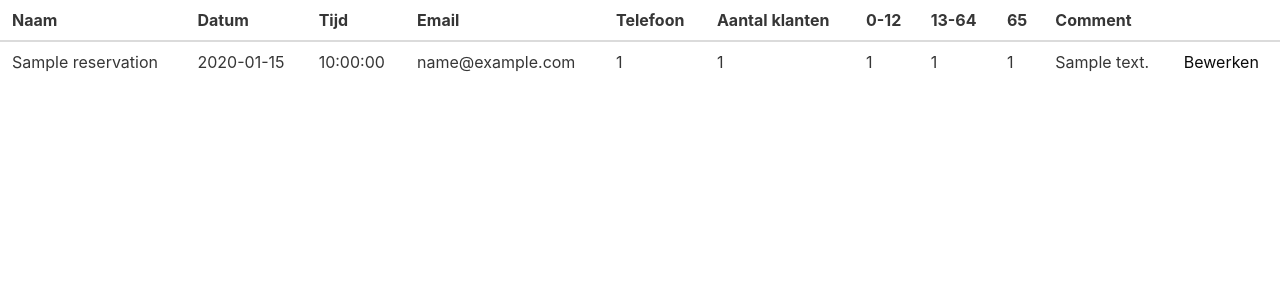
After one commit to Priy4s/CLE2, a PHP site: page /admin_page/reservation_detail.php?id=1 in a window 1280 px wide. The commit adds this page. Shown: the top 300 px of the page. Run offline with PHP 8.4, Linux system fonts and the light colour scheme; tables that the repository leaves empty hold one stand-in row (values such as "Sample post").

```diff
--- /dev/null
+++ b/admin_page/reservation_detail.php
@@ -0,0 +1,75 @@
+<?php
+session_start();
+
+//May I visit this page?
+//if (!isset($_SESSION['user_id'])) {
+//    header("Location: index.php");
+//}
+
+/** @var mysqli $db */
+require_once "../includes/database.php";
+
+$customerId = mysqli_escape_string($db, $_GET['id']);
+
+$query = "SELECT * FROM reservations WHERE id = '$customerId'" ;
+$result = mysqli_query($db, $query) or die ('Error: ' . $query);
+
+//Loop through the result to create a custom array
+$reservation = [];
+while ($row = mysqli_fetch_assoc($result)) {
+    $reservation[] = $row;
+}
+
+
+
+?>
+
+<!doctype html>
+<html lang="en">
+<head>
+    <meta charset="UTF-8">
+    <meta name="viewport"
+          content="width=device-width, user-scalable=no, initial-scale=1.0, maximum-scale=1.0, minimum-scale=1.0">
+    <meta http-equiv="X-UA-Compatible" content="ie=edge">
+    <link rel="stylesheet" href="https://cdn.jsdelivr.net/npm/bulma@0.9.4/css/bulma.min.css">
+    <link rel="stylesheet" href="https://cdnjs.cloudflare.com/ajax/libs/font-awesome/6.2.1/css/all.min.css"/>
+    <title>Document</title>
+</head>
+    <body>
+        <table class="table is-striped is-fullwidth">
+            <thead>
+                <tr>
+                    <th>Naam</th>
+                    <th>Datum</th>
+                    <th>Tijd</th>
+                    <th>Email</th>
+                    <th>Telefoon</th>
+                    <th>Aantal klanten</th>
+                    <th>0-12</th>
+                    <th>13-64</th>
+                    <th>65</th>
+                    <th>Comment</th>
+                    <th></th>
+                </tr>
+            </thead>
+
+            <tbody>
+                <?php foreach ($reservation as $index => $reservations) {?>
+                    <tr>
+                        <td><?= htmlentities($reservations['name']) ?></td>
+                        <td><?= htmlentities($reservations['date']) ?></td>
+                        <td><?= htmlentities($reservations['time']) ?></td>
+                        <td><?= htmlentities($reservations['email']) ?></td>
+                        <td><?= htmlentities($reservations['phone']) ?></td>
+                        <td><?= htmlentities($reservations['people']) ?></td>
+                        <td><?= htmlentities($reservations['0_12']) ?></td>
+                        <td><?= htmlentities($reservations['13_64']) ?></td>
+                        <td><?= htmlentities($reservations['65']) ?></td>
+                        <td><?= htmlentities($reservations['comment']) ?></td>
+                        <td><a class="has-text-black" href="reservation_detail.php?id=<?= $reservations['id'] ?>">Bewerken</a></td>
+                    </tr>
+                <?php } ?>
+            </tbody>
+        </table>
+    </body>
+</html>
--- a/admin_page/reservations_view.php
+++ b/admin_page/reservations_view.php
@@ -48,7 +48,7 @@ mysqli_close($db);
             </p>
 
             <p class="level-item has-text-centered">
-                <a class="button is-light is-fullwidth" href="">Reservering maken</a>
+                <a class="button is-light is-fullwidth" href="../reservation_create/reservationform.php">Reservering maken</a>
             </p>
         </nav>
         <hr>
@@ -75,7 +75,7 @@ mysqli_close($db);
                     <td><?= htmlentities($reservations['email']) ?></td>
                     <td><?= htmlentities($reservations['phone']) ?></td>
                     <td><?= htmlentities($reservations['people']) ?></td>
-                    <td><a class="has-text-black" href="details.php?id=<?= $reservations['id'] ?>">Details</a></td>
+                    <td><a class="has-text-black" href="reservation_detail.php?id=<?= $reservations['id'] ?>">Details</a></td>
                     <td><a class="has-text-danger" href="delete.php?id=<?= $reservations['id'] ?>"><strong>Verwijderen</strong></a></td>
                 </tr>
             <?php } ?>
```
